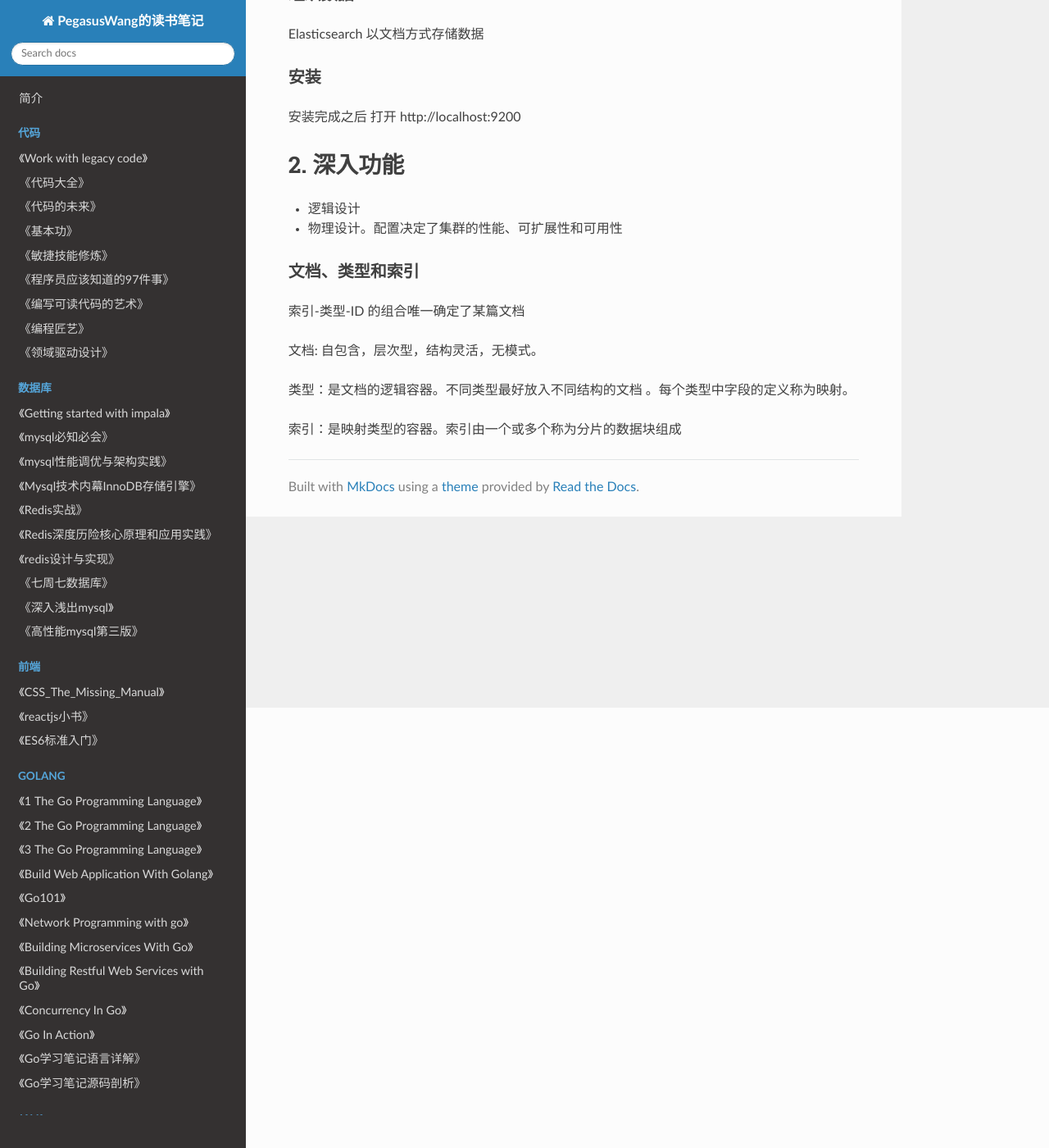
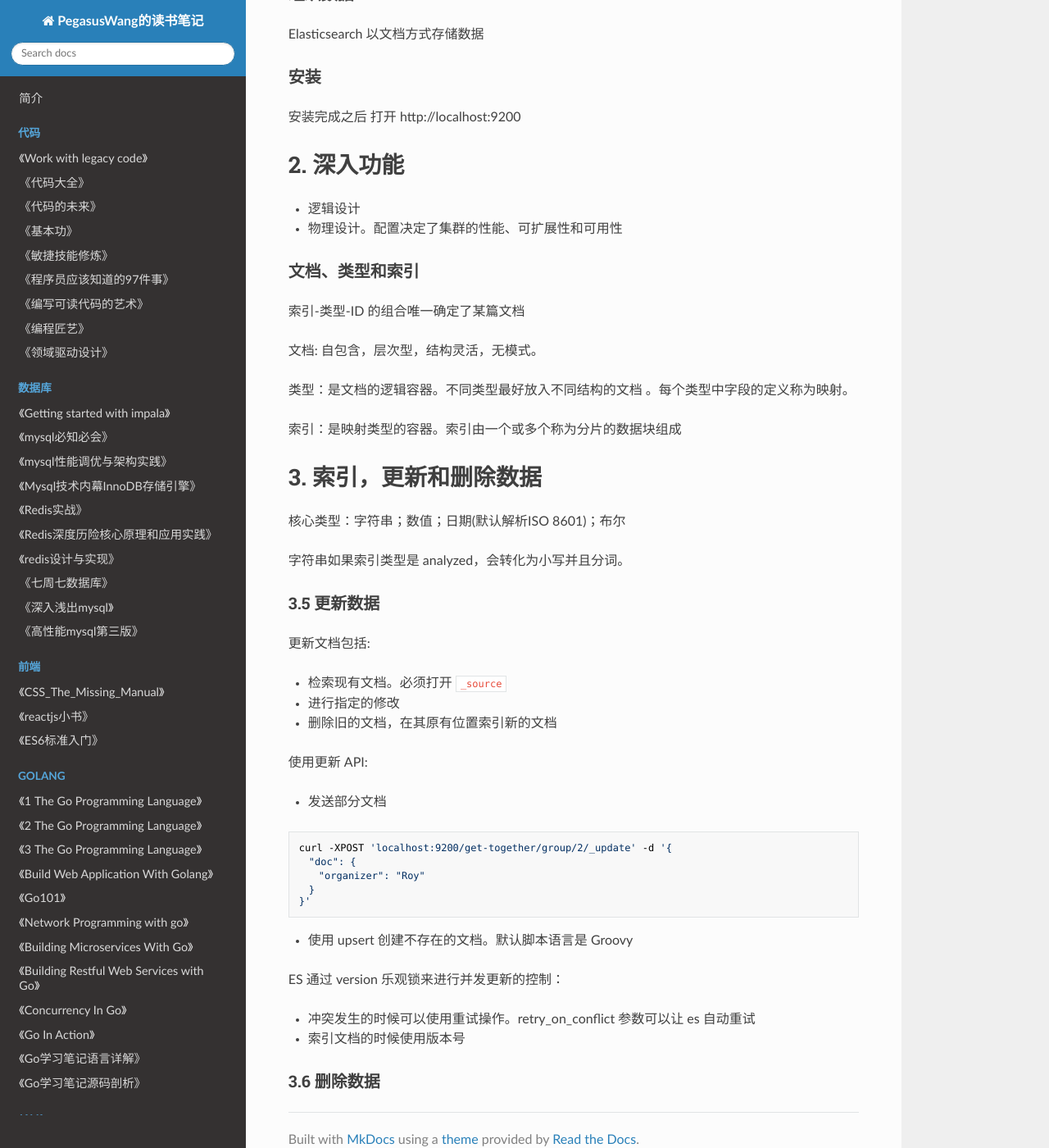
Before and after one commit to PegasusWang/booknotes, an MkDocs documentation site: the page built from docs/搜索引擎/Elasticsearch实战/book.md, in a window 1280 px wide and 1400 px high, scrolled down 537 px. Shown: the whole window at 82% size. Built offline with MkDocs 1.6.1, drawn with Linux system fonts in a browser that asks for light colours; nearby versions of some CDN libraries; old or Windows-style settings are respelled for this version of MkDocs.

Commit message:
Es 更新文档

````diff
--- a/docs/搜索引擎/Elasticsearch实战/book.md
+++ b/docs/搜索引擎/Elasticsearch实战/book.md
@@ -38,3 +38,39 @@ Elasticsearch 以文档方式存储数据
 类型：是文档的逻辑容器。不同类型最好放入不同结构的文档 。每个类型中字段的定义称为映射。
 
 索引：是映射类型的容器。索引由一个或多个称为分片的数据块组成
+
+
+# 3. 索引，更新和删除数据
+
+核心类型：字符串；数值；日期(默认解析ISO 8601)；布尔
+
+字符串如果索引类型是 analyzed，会转化为小写并且分词。
+
+### 3.5 更新数据
+
+更新文档包括:
+
+- 检索现有文档。必须打开 `_source`
+- 进行指定的修改
+- 删除旧的文档，在其原有位置索引新的文档
+
+使用更新 API:
+
+- 发送部分文档
+
+```sh
+curl -XPOST 'localhost:9200/get-together/group/2/_update' -d '{
+　"doc": {
+　　"organizer": "Roy"
+　}
+}'
+```
+
+- 使用 upsert 创建不存在的文档。默认脚本语言是 Groovy
+
+ES 通过 version 乐观锁来进行并发更新的控制：
+
+- 冲突发生的时候可以使用重试操作。retry_on_conflict 参数可以让 es 自动重试
+- 索引文档的时候使用版本号
+
+### 3.6 删除数据
````
